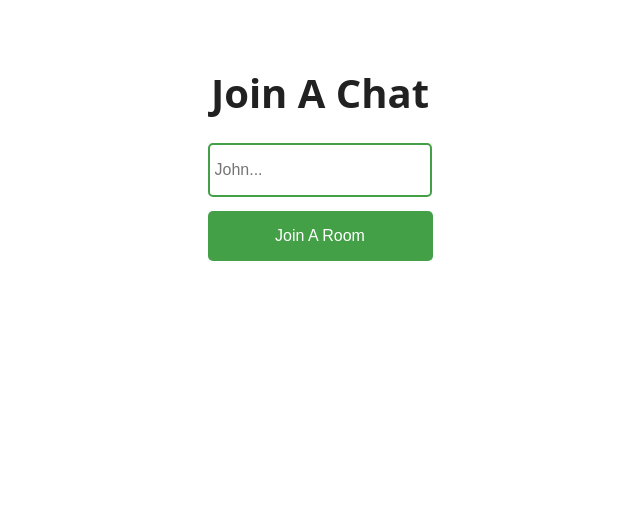
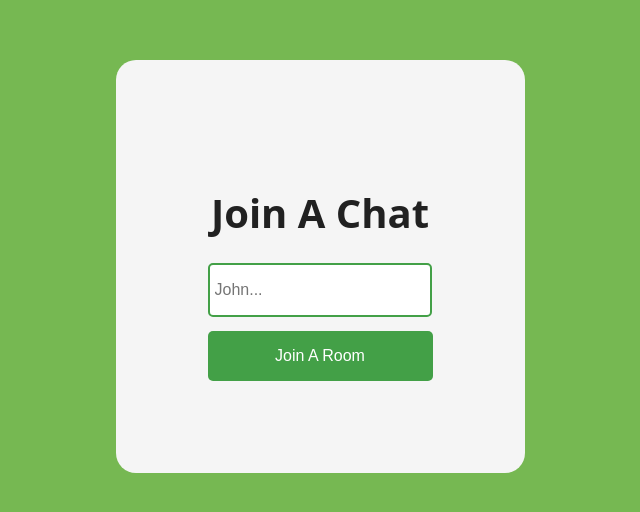
Before and after one commit to AtiqurRehmanar/Simple-Chat-Application, a React (Create React App) app: page / in a window 1280 px wide. Shown: the part 134-646 px from the top of the page, without its empty margins (320-960 px from the left). Built offline with nearby package versions, Linux system fonts and the light colour scheme.

Commit message:
new-desgin-improveent-added

```diff
--- a/src/App.css
+++ b/src/App.css
@@ -1,11 +1,12 @@
 .App {
   width: 100vw;
-  height: 70vh;
-  background: #fff;
+  height: 100vh;
   color: #212121;
   font-family: "Open Sans", sans-serif;
   display: grid;
   place-items: center;
+      background: #76b852;
+
 }
 
 body {
@@ -19,6 +20,9 @@ body {
   display: flex;
   flex-direction: column;
   text-align: center;
+  background: whitesmoke;
+  padding: 85px;
+  border-radius: 20px;
 }
 
 .joinChatContainer h3 {
--- a/src/App.js
+++ b/src/App.js
@@ -30,9 +30,7 @@ function App() {
           <button onClick={joinRoom}>Join A Room</button>
         </div>
       ) : (
-        <><h1 style={{color: "darkgreen"}}>ChatBot</h1>
           <Chat username={username} room={room} />
-        </>
       )}
     </div>
   );
```
